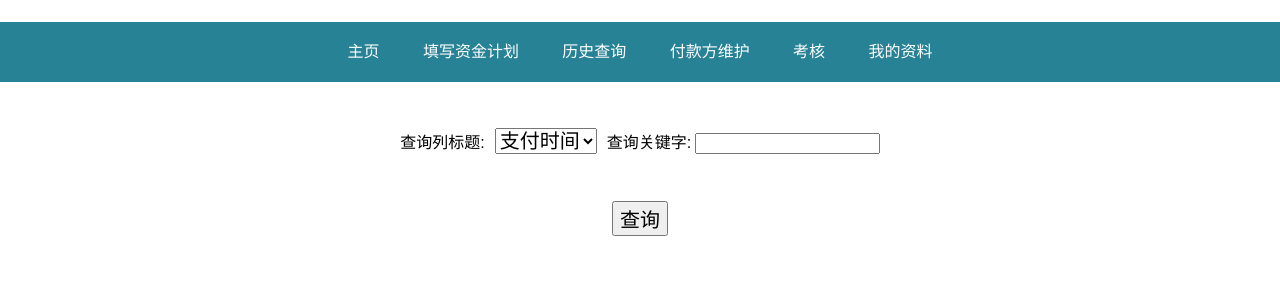
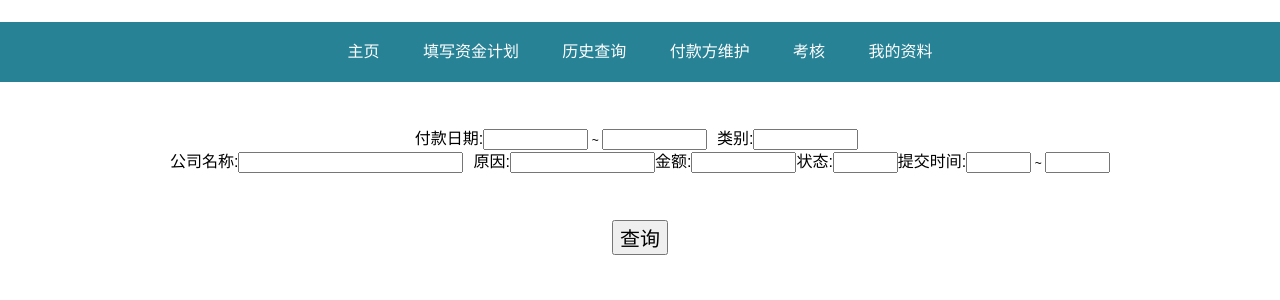
Before and after one commit to honglei619/bankroll, a PHP site: page /search.html in a window 1280 px wide. Shown: the top 300 px of the page. Run offline with PHP 8.4, Linux system fonts and the light colour scheme.

Commit message:
增加查询页面查询条件

```diff
--- a/search.html
+++ b/search.html
@@ -20,20 +20,46 @@
 </html>
 <body>
 	<form action = "search.php" method = "post">
-		<font size = "3">查询列标题:</font>
-		&nbsp;
-		<select name = "searchtype" style="font-size:20px">
-			<option value = "date">支付时间</option>
-			<option value = "type">类别</option>
-			<option value = "company">公司名称</option>
-			<option value = "reason">原因</option>
-			<option value = "money">金额</option>
-			<option value = "state">状态</option>
-			<option value = "insert_date">提交时间</option>
-		</select>
-		&nbsp;
-		<font size = "3">查询关键字:</font>
-		<input name = "searchterm" type="text" size = "20"/>
+        <table border = "0"  align="center">
+            <tr>
+                <font size = "3">付款日期:</font>
+                <input type = "text" name = "date_from" maxlength = "15" size = "10">
+                ~
+                <input type = "text" name = "date_to" maxlength = "15" size = "10">
+            </tr>
+            &nbsp;
+            <tr>
+                <font size = "3">类别:</font>
+                <input type = "text" name = "type" maxlength = "20" size = "10">
+            </tr>
+            &nbsp;
+            </table>
+        <table align="center" >
+            <tr>
+                <font size = "3">公司名称:</font>
+                <input type = "text" name = "company" maxlength = "20" size = "25">
+            </tr>
+            &nbsp;
+            <tr>
+                <font size = "3">原因:</font>
+                <input type = "text" name = "reason" maxlength = "20" size = "15">
+            </tr>
+            <tr>
+                <font size = "3">金额:</font>
+                <input type = "text" name = "money" maxlength = "20" size = "10">
+            </tr>
+            <tr>
+                <font size = "3">状态:</font>
+                <input type = "text" name = "state" maxlength = "20" size = "5">
+            </tr>
+            <tr>
+                <font size = "3">提交时间:</font>
+                <input type = "text" name = "insert_date_from" maxlength = "20" size = "5">
+                ~
+                <input type = "text" name = "insert_date_to" maxlength = "20" size = "5">
+
+            </tr>
+        </table>
 		<p>&nbsp;</p>
 		<input type ="submit" name = "submit" value = "查询" style="font-size:20px"/>
 	</form>
```
Also changed, not shown: search.php (+46 -15 lines).
